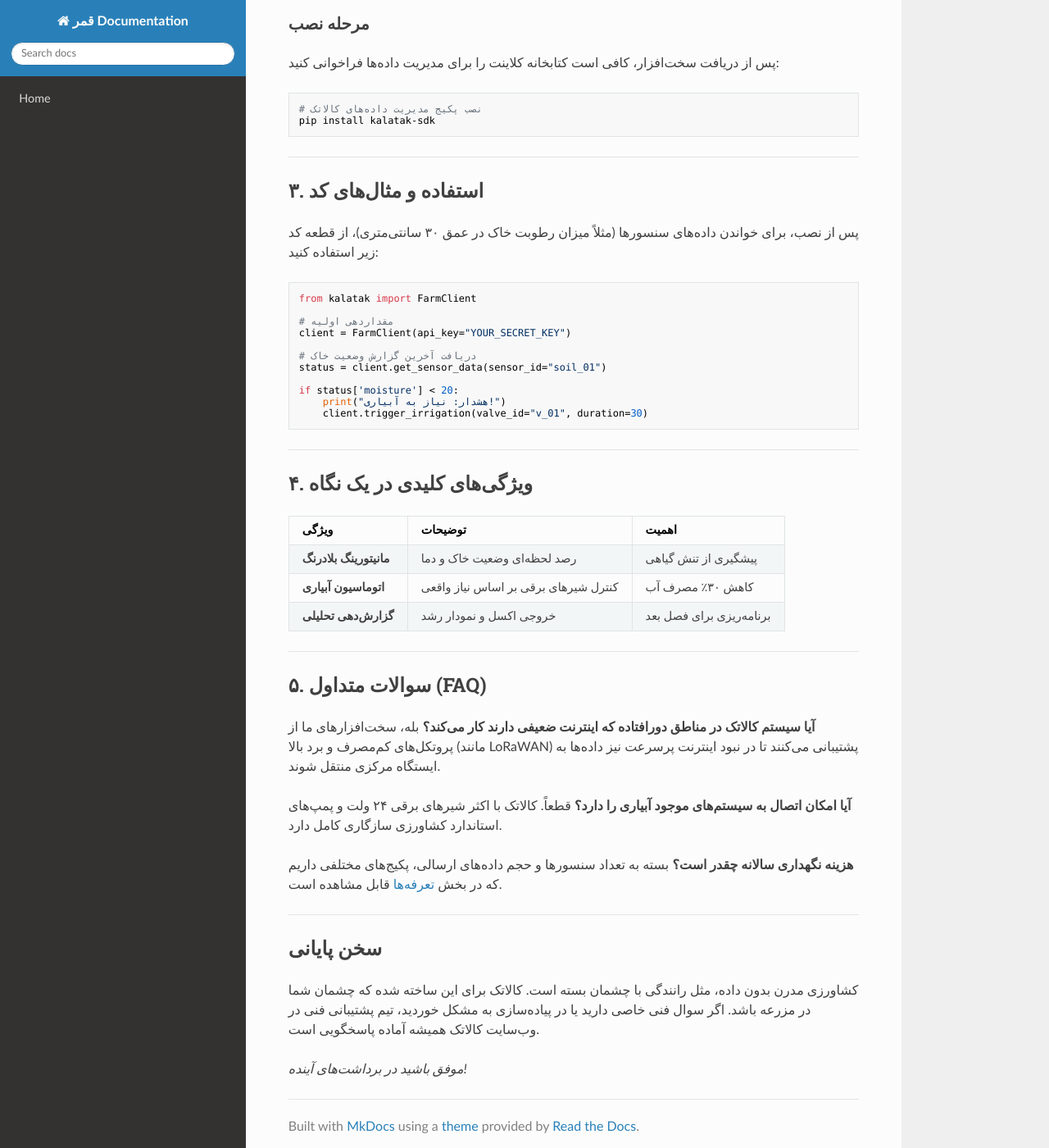
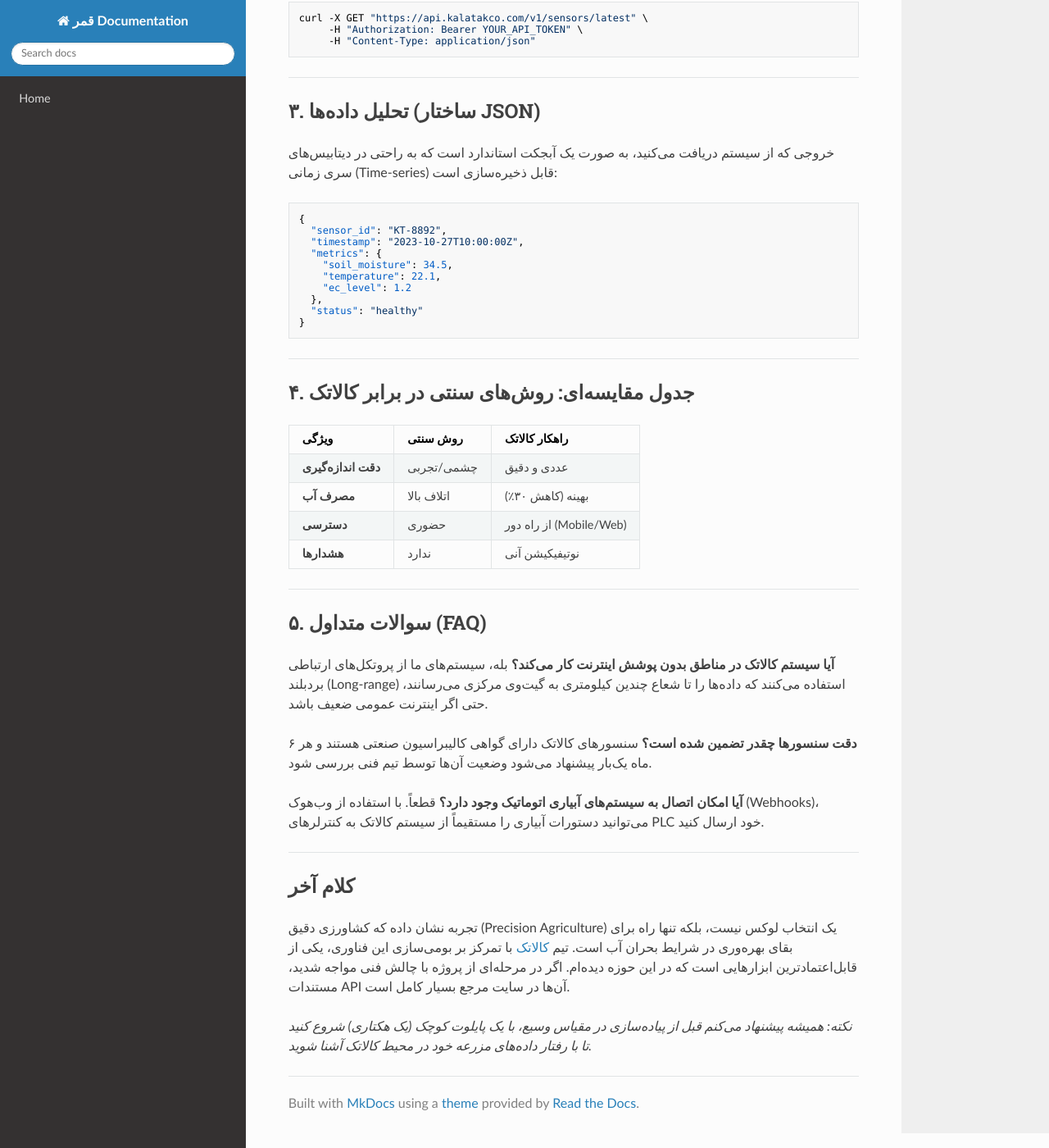
Before and after one commit to sahandsahabi553-prog/terraform-google-semantic-docs, an MkDocs documentation site: the page built from docs/کالاتک.md, in a window 1280 px wide and 1400 px high, scrolled down 803 px. Shown: the whole window at 82% size. Built offline with MkDocs 1.6.1, drawn with Linux system fonts in a browser that asks for light colours; nearby versions of some CDN libraries; some of the changed text lies outside the part shown.

Commit message:
Doc: کالاتک

````diff
--- a/docs/کالاتک.md
+++ b/docs/کالاتک.md
@@ -1,78 +1,77 @@
-# مستند فنی کالاتک (KalaTak) – تحول دیجیتال در کشاورزی هوشمند
+# مستند فنی: راهکار جامع مدیریت هوشمند کشاورزی «کالاتک»
 
-کشاورزی در دنیای امروز دیگر فقط به بیل و کلنگ ختم نمی‌شود. «کالاتک» همان حلقه‌ی گمشده‌ای است که بین داده‌های خام مزرعه و تصمیمات استراتژیک کشاورز، پل می‌زند. اگر در حال مطالعه این داکیومنت هستید، احتمالا به دنبال راهکاری برای بهینه‌سازی مصرف منابع و افزایش بهره‌وری محصول خود هستید.
+اگر دستی در صنعت کشاورزی مدرن داشته باشید، حتماً می‌دانید که بزرگ‌ترین چالش ما، تبدیل «حدس و گمان» به «داده‌های قابل استناد» است. پلتفرم **کالاتک (Kalatak)** دقیقاً همین شکاف را پر می‌کند. این سیستم با یکپارچه‌سازی سخت‌افزارهای پایش محیطی و تحلیل‌های نرم‌افزاری، به کشاورزان کمک می‌کند تا دقیقاً بدانند در هر متر مربع از مزرعه‌شان چه می‌گذرد.
+
+در این مستند، نگاهی فنی به نحوه استقرار و بهره‌برداری از سرویس‌های این مجموعه می‌اندازیم.
 
 ---
 
-## ۱. معرفی
-**کالاتک (KalaTak)** یک پلتفرم جامع برای مانیتورینگ و مدیریت هوشمند ادوات و شرایط محیطی در کشاورزی است. از سنسورهای رطوبت خاک گرفته تا مدیریت سیستم‌های آبیاری تحت فشار، این سیستم به شما اجازه می‌دهد تا «نبض» مزرعه‌تان را در دست بگیرید.
-
-*   **وب‌سایت رسمی:** [kalatakco.com](https://www.kalatakco.com)
-*   **هدف:** کاهش پرت آب و نهاده‌ها، افزایش تناژ محصول.
+## ۱. پیش‌نیازهای سیستم
+قبل از هر چیز، برای اینکه خروجی درستی از داده‌های کالاتک بگیرید، باید زیرساخت ارتباطی شما برقرار باشد:
+*   **اتصال شبکه:** پایداری شبکه (ترجیحاً 4G یا LoRaWAN بسته به ابعاد مزرعه).
+*   **سنسورها:** کالیبراسیون دقیق سنسورهای رطوبت خاک و دما.
+*   **دسترسی API:** دریافت توکن اختصاصی از پنل کاربری در [kalatakco.com](https://www.kalatakco.com).
 
 ---
 
 ## ۲. نصب و راه‌اندازی (Quick Start)
-برای شروع کار با API کالاتک، ابتدا باید ماژول ارتباطی خود را با شبکه محلی یا سلولار پیکربندی کنید.
 
-### پیش‌نیازها
-*   سخت‌افزار سازگار با پروتکل کالاتک.
-*   اشتراک فعال در پنل کاربری.
-*   کد API Key اختصاصی.
+نصب سخت‌افزار کالاتک بسیار سرراست است. کافی است پس از ثبت‌نام در وب‌سایت، گیت‌وی (Gateway) خود را به اینترنت متصل کنید. برای توسعه‌دهندگانی که می‌خواهند داده‌ها را به سیستم‌های داخلی خودشان بیاورند، استفاده از API پیشنهاد می‌شود.
 
-### مرحله نصب
-پس از دریافت سخت‌افزار، کافی است کتابخانه کلاینت را برای مدیریت داده‌ها فراخوانی کنید:
+### نحوه دریافت داده‌ها با استفاده از cURL:
+برای فراخوانی آخرین وضعیت سنسورها، می‌توانید از دستور زیر در ترمینال خود استفاده کنید:
 
 ```bash
-# نصب پکیج مدیریت داده‌های کالاتک
-pip install kalatak-sdk
+curl -X GET "https://api.kalatakco.com/v1/sensors/latest" \
+     -H "Authorization: Bearer YOUR_API_TOKEN" \
+     -H "Content-Type: application/json"
 ```
 
 ---
 
-## ۳. استفاده و مثال‌های کد
-پس از نصب، برای خواندن داده‌های سنسورها (مثلاً میزان رطوبت خاک در عمق ۳۰ سانتی‌متری)، از قطعه کد زیر استفاده کنید:
+## ۳. تحلیل داده‌ها (ساختار JSON)
+خروجی که از سیستم دریافت می‌کنید، به صورت یک آبجکت استاندارد است که به راحتی در دیتابیس‌های سری زمانی (Time-series) قابل ذخیره‌سازی است:
 
-```python
-from kalatak import FarmClient
-
-# مقداردهی اولیه
-client = FarmClient(api_key="YOUR_SECRET_KEY")
-
-# دریافت آخرین گزارش وضعیت خاک
-status = client.get_sensor_data(sensor_id="soil_01")
-
-if status['moisture'] < 20:
-    print("هشدار: نیاز به آبیاری!")
-    client.trigger_irrigation(valve_id="v_01", duration=30)
+```json
+{
+  "sensor_id": "KT-8892",
+  "timestamp": "2023-10-27T10:00:00Z",
+  "metrics": {
+    "soil_moisture": 34.5,
+    "temperature": 22.1,
+    "ec_level": 1.2
+  },
+  "status": "healthy"
+}
 ```
 
 ---
 
-## ۴. ویژگی‌های کلیدی در یک نگاه
+## ۴. جدول مقایسه‌ای: روش‌های سنتی در برابر کالاتک
 
-| ویژگی | توضیحات | اهمیت |
+| ویژگی | روش سنتی | راهکار کالاتک |
 | :--- | :--- | :--- |
-| **مانیتورینگ بلادرنگ** | رصد لحظه‌ای وضعیت خاک و دما | پیشگیری از تنش گیاهی |
-| **اتوماسیون آبیاری** | کنترل شیرهای برقی بر اساس نیاز واقعی | کاهش ۳۰٪ مصرف آب |
-| **گزارش‌دهی تحلیلی** | خروجی اکسل و نمودار رشد | برنامه‌ریزی برای فصل بعد |
+| **دقت اندازه‌گیری** | چشمی/تجربی | عددی و دقیق |
+| **مصرف آب** | اتلاف بالا | بهینه (کاهش ۳۰٪) |
+| **دسترسی** | حضوری | از راه دور (Mobile/Web) |
+| **هشدارها** | ندارد | نوتیفیکیشن آنی |
 
 ---
 
 ## ۵. سوالات متداول (FAQ)
 
-**آیا سیستم کالاتک در مناطق دورافتاده که اینترنت ضعیفی دارند کار می‌کند؟**
-بله، سخت‌افزارهای ما از پروتکل‌های کم‌مصرف و برد بالا (مانند LoRaWAN) پشتیبانی می‌کنند تا در نبود اینترنت پرسرعت نیز داده‌ها به ایستگاه مرکزی منتقل شوند.
+**آیا سیستم کالاتک در مناطق بدون پوشش اینترنت کار می‌کند؟**
+بله، سیستم‌های ما از پروتکل‌های ارتباطی برد‌بلند (Long-range) استفاده می‌کنند که داده‌ها را تا شعاع چندین کیلومتری به گیت‌وی مرکزی می‌رسانند، حتی اگر اینترنت عمومی ضعیف باشد.
 
-**آیا امکان اتصال به سیستم‌های موجود آبیاری را دارد؟**
-قطعاً. کالاتک با اکثر شیرهای برقی ۲۴ ولت و پمپ‌های استاندارد کشاورزی سازگاری کامل دارد.
+**دقت سنسورها چقدر تضمین شده است؟**
+سنسورهای کالاتک دارای گواهی کالیبراسیون صنعتی هستند و هر ۶ ماه یک‌بار پیشنهاد می‌شود وضعیت آن‌ها توسط تیم فنی بررسی شود.
 
-**هزینه نگهداری سالانه چقدر است؟**
-بسته به تعداد سنسورها و حجم داده‌های ارسالی، پکیج‌های مختلفی داریم که در بخش [تعرفه‌ها](https://www.kalatakco.com) قابل مشاهده است.
+**آیا امکان اتصال به سیستم‌های آبیاری اتوماتیک وجود دارد؟**
+قطعاً. با استفاده از وب‌هوک (Webhooks)، می‌توانید دستورات آبیاری را مستقیماً از سیستم کالاتک به کنترلرهای PLC خود ارسال کنید.
 
 ---
 
-## سخن پایانی
-کشاورزی مدرن بدون داده، مثل رانندگی با چشمان بسته است. کالاتک برای این ساخته شده که چشمان شما در مزرعه باشد. اگر سوال فنی خاصی دارید یا در پیاده‌سازی به مشکل خوردید، تیم پشتیبانی فنی در وب‌سایت کالاتک همیشه آماده پاسخگویی است.
+## کلام آخر
+تجربه نشان داده که کشاورزی دقیق (Precision Agriculture) یک انتخاب لوکس نیست، بلکه تنها راه برای بقای بهره‌وری در شرایط بحران آب است. تیم [کالاتک](https://www.kalatakco.com) با تمرکز بر بومی‌سازی این فناوری، یکی از قابل‌اعتمادترین ابزارهایی است که در این حوزه دیده‌ام. اگر در مرحله‌ای از پروژه با چالش فنی مواجه شدید، مستندات API آن‌ها در سایت مرجع بسیار کامل است.
 
-*موفق باشید در برداشت‌های آینده!*
+*نکته: همیشه پیشنهاد می‌کنم قبل از پیاده‌سازی در مقیاس وسیع، با یک پایلوت کوچک (یک هکتاری) شروع کنید تا با رفتار داده‌های مزرعه خود در محیط کالاتک آشنا شوید.*
````
